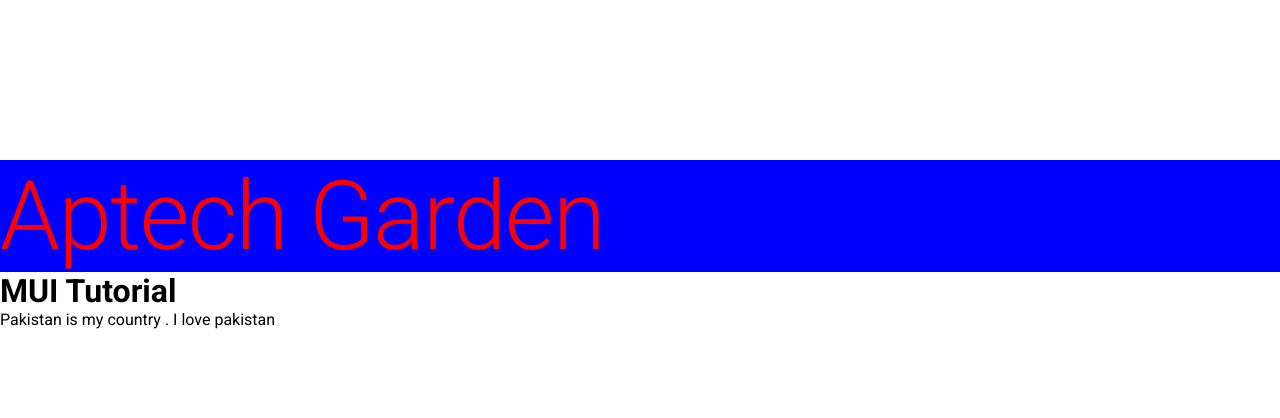
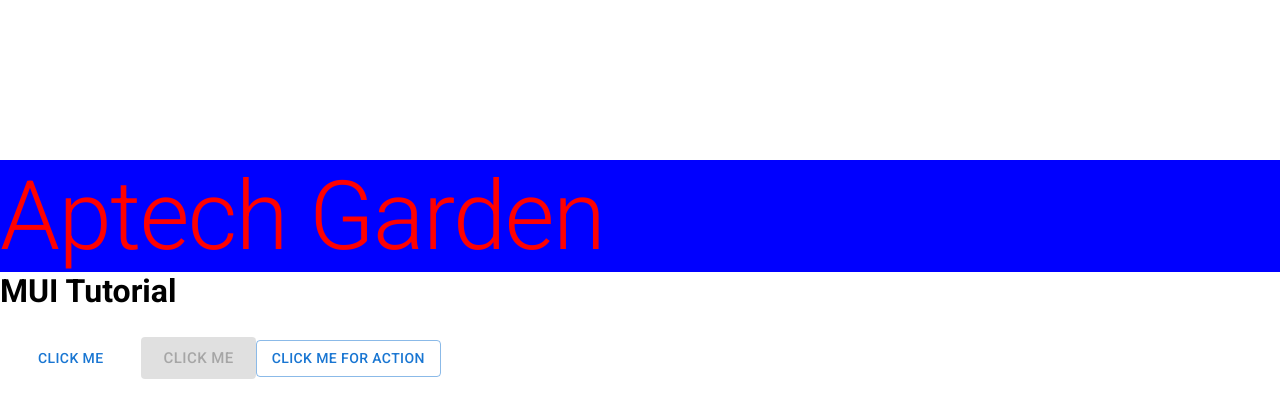
Before and after one commit to mudassirarif17/Mui, a React (Create React App) app: page / in a window 1280 px wide. Shown: the top 418 px of the page. Built offline with nearby package versions, Linux system fonts and the light colour scheme.

Commit message:
understanding about button in mui

```diff
--- a/src/App.js
+++ b/src/App.js
@@ -1,12 +1,19 @@
 import logo from './logo.svg';
-import { Typography } from '@mui/material';
+import { Button, Typography } from '@mui/material';
 
 function App() {
   return (
     <div>
+      {/*1. Typography */}
       <Typography variant='h1' sx={{color : "red" , background : "blue"}} component={"h2"} mt={20}>Aptech Garden</Typography>
       <h1>MUI Tutorial</h1>
-      <p>Pakistan is my country . I love pakistan </p>
+      {/* <p>Pakistan is my country . I love pakistan </p>  */}
+
+      {/*2. Buttons in MUi */}
+      {/* Three types of Buttons text is bydefault */}
+      <Button variant='text' sx={{margin : "30px"}}>Click Me</Button>
+      <Button variant='contained' color='success' disabled size='large'>Click Me</Button>
+      <Button onClick={()=> alert("You clicked the button")} variant='outlined'>Click Me for action</Button>
     </div>
   );
 }
```
